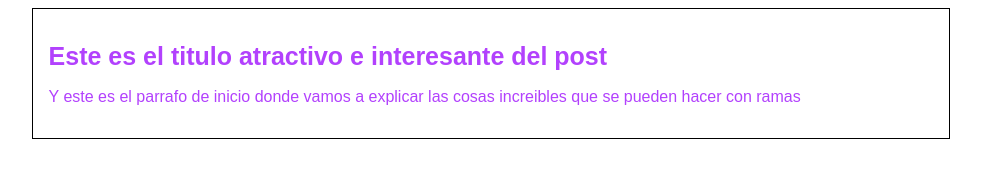
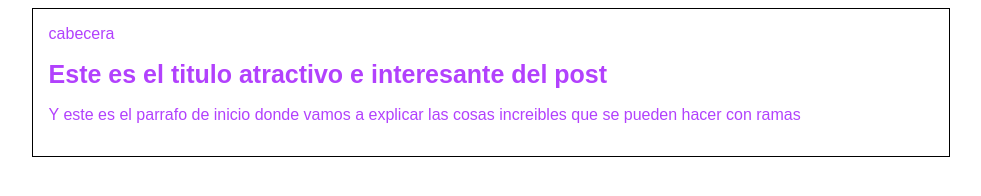
Before and after one commit to AngeArrubla/Hyperblog, a plain HTML site: page Blogpost.html in a window 1280 px wide. Shown: the whole page, without its empty margins (149-1130 px from the left). Drawn offline with Linux system fonts and the light colour scheme.

Commit message:
Estructura inicial de la cabecera
Please enter the commit message for your changes. Lines starting

```diff
--- a/Blogpost.html
+++ b/Blogpost.html
@@ -10,6 +10,9 @@
     <body>
         <div id="container">
             <div id="post">
+                cabecera
+            </div>
+            <div id="post">
                 <h1>Este es el titulo atractivo e interesante del post</h1>
                 <p>Y este es el parrafo de inicio donde vamos a explicar las cosas increibles que se pueden hacer con ramas</p>
             </div>
```
